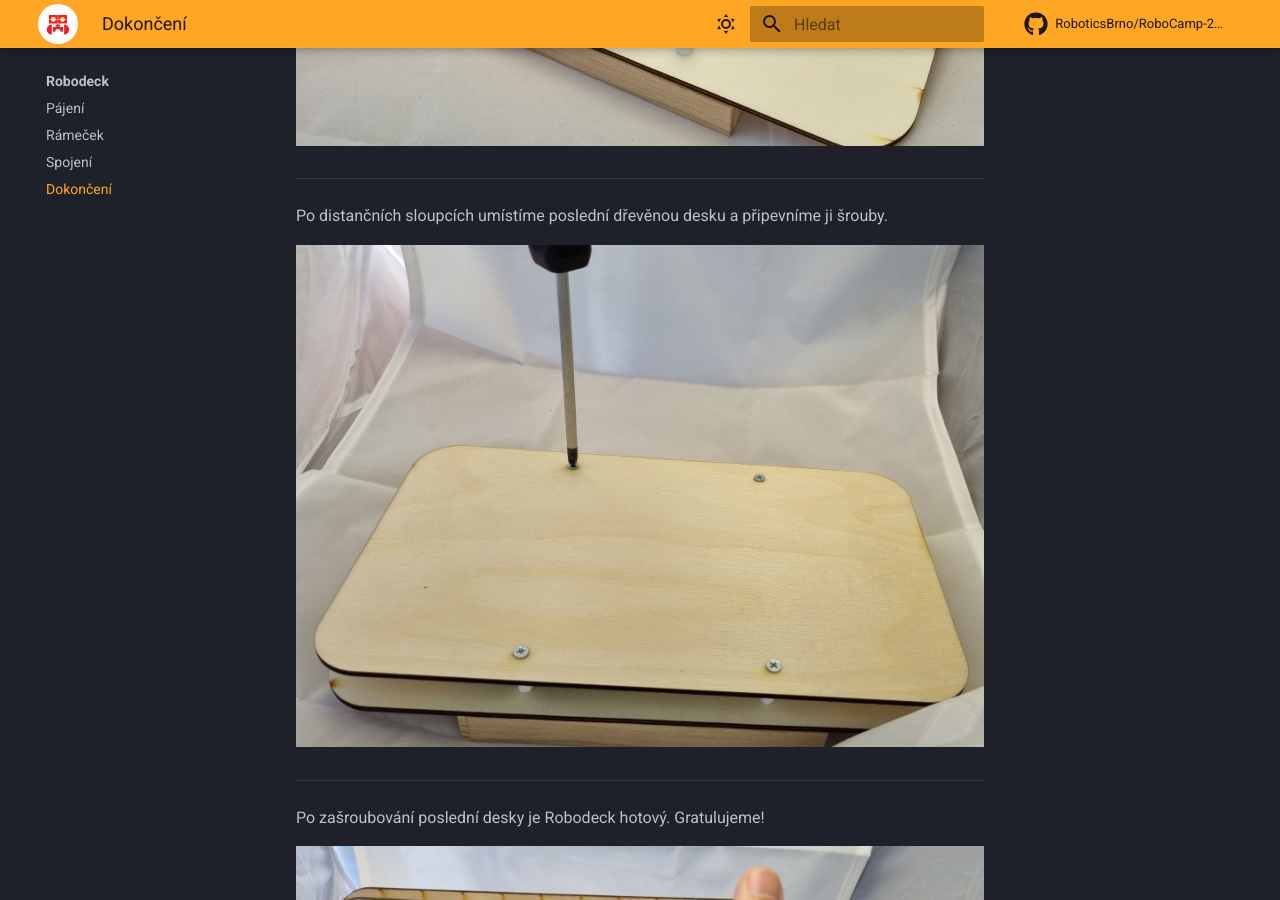
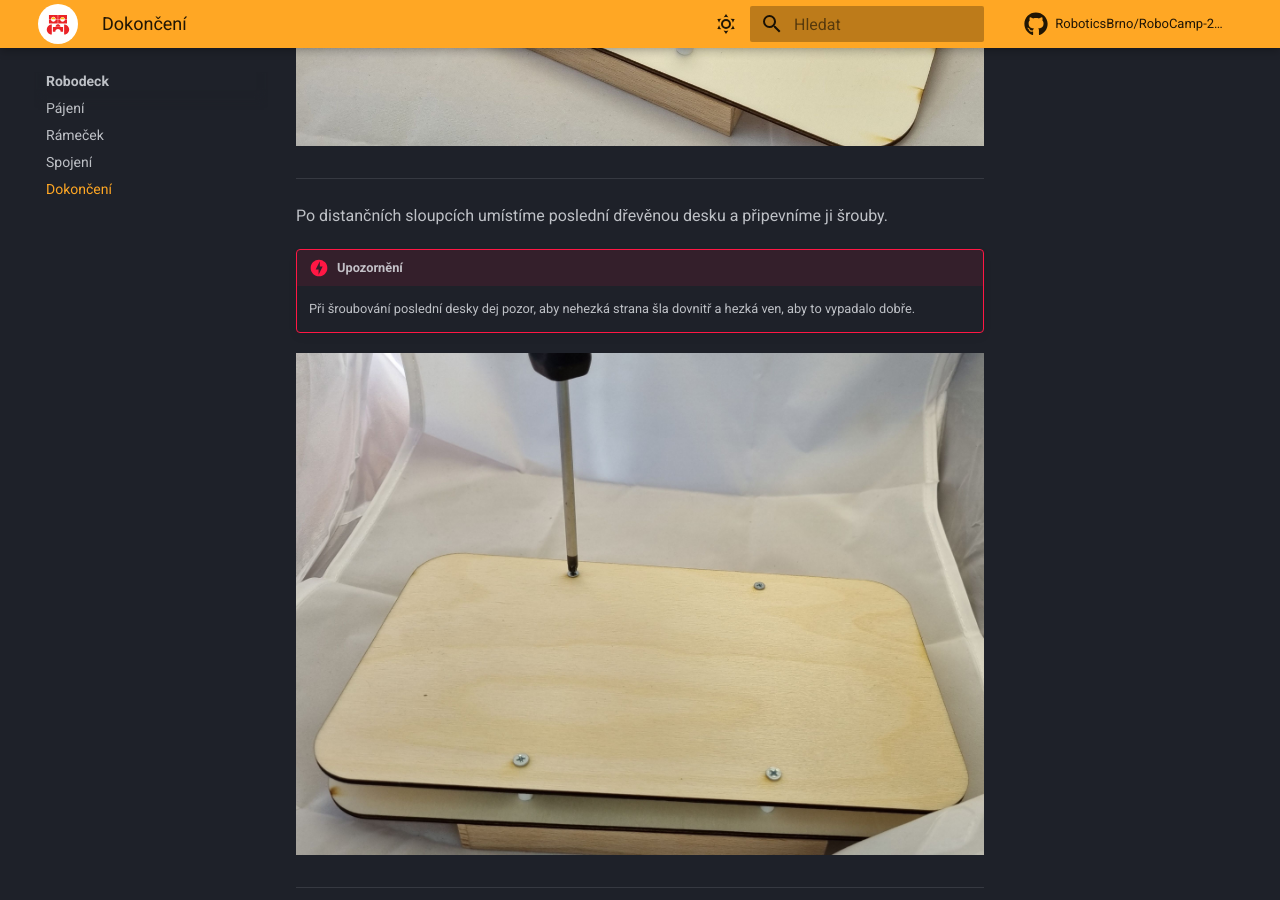
Before and after one commit to RoboticsBrno/RoboCamp-2026, an MkDocs documentation site: the page built from docs/robodeck/kroky/04-dokonceni.md, in a window 1280 px wide and 900 px high, scrolled down 2339 px. Built offline with MkDocs 1.6.1 and Material for MkDocs 9.7.7, drawn with Linux system fonts in a browser that asks for light colours; comment, search, counter and statistics services are not loaded.

Commit message:
Oprava desky

```diff
--- a/docs/robodeck/kroky/04-dokonceni.md
+++ b/docs/robodeck/kroky/04-dokonceni.md
@@ -36,6 +36,9 @@ Na desku dáme distanční sloupky (dlouhé bílé roury).
 
 Po distančních sloupcích umístíme poslední dřevěnou desku a připevníme ji šrouby.
 
+!!! danger "Upozornění"
+    Při šroubování poslední desky dej pozor, aby nehezká strana šla dovnitř a hezká ven, aby to vypadalo dobře.
+
 ![Připevnění poslední dřevěné desky](assets/foto27.jpg)
 
 ---
```
